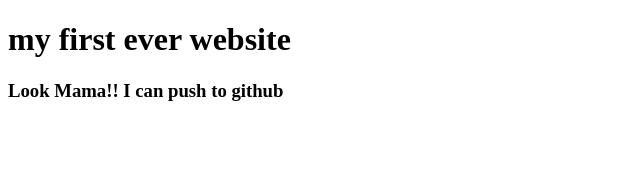
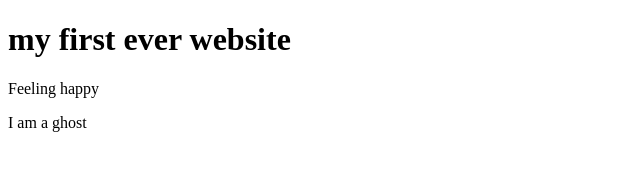
Before and after one commit to Hadika25/my-first-website, a plain HTML site: page index.html in a window 1280 px wide. Shown: the whole page, without its empty margins (0-640 px from the left). Drawn offline with Linux system fonts and the light colour scheme.

Commit message:
ghost added

```diff
--- a/index.html
+++ b/index.html
@@ -8,6 +8,7 @@
 </head>
 <body>
      <h1>my first ever website</h1>
-     <h3>Look Mama!! I can push to github</h3>
+     <p>Feeling happy</p>
+     <p>I am a ghost</p>
 </body>
 </html>
```
